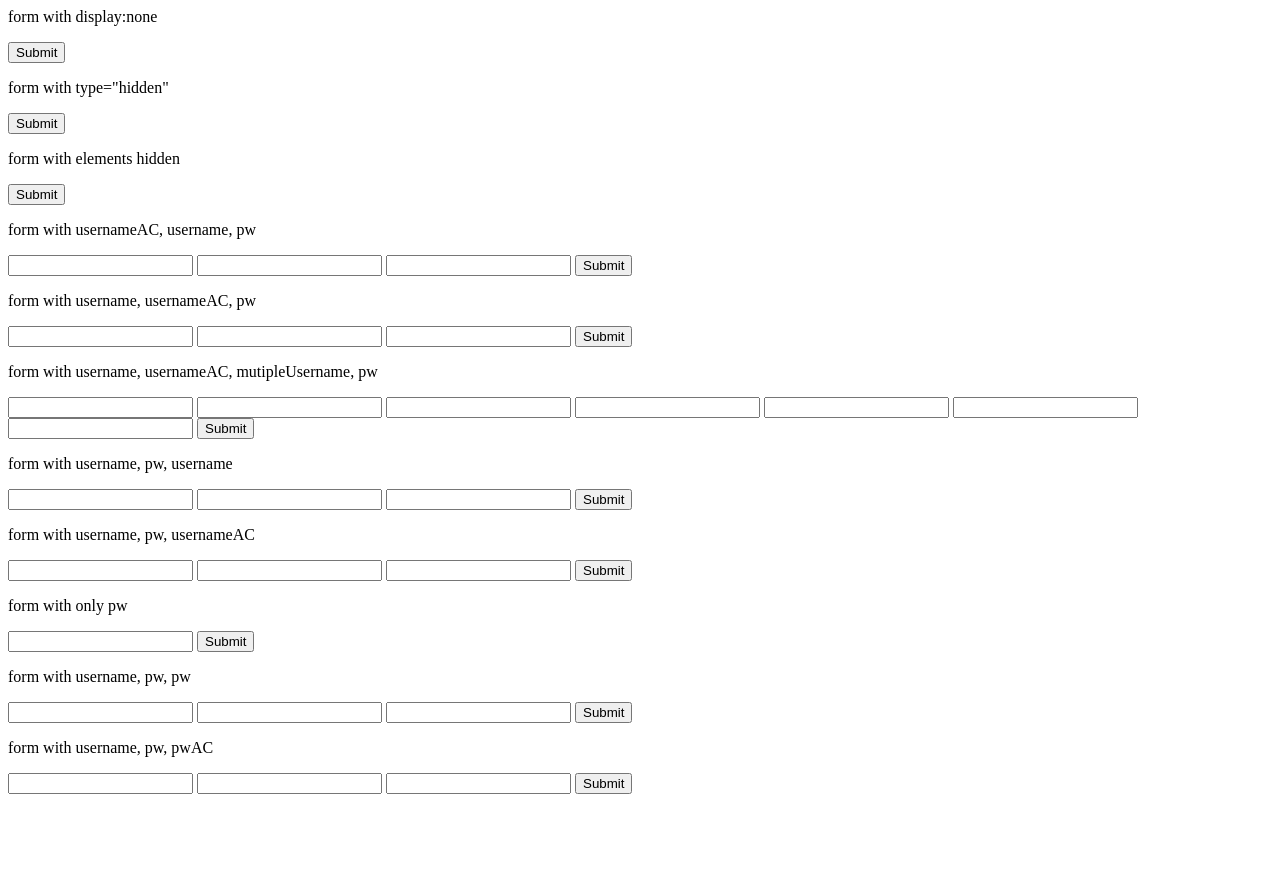
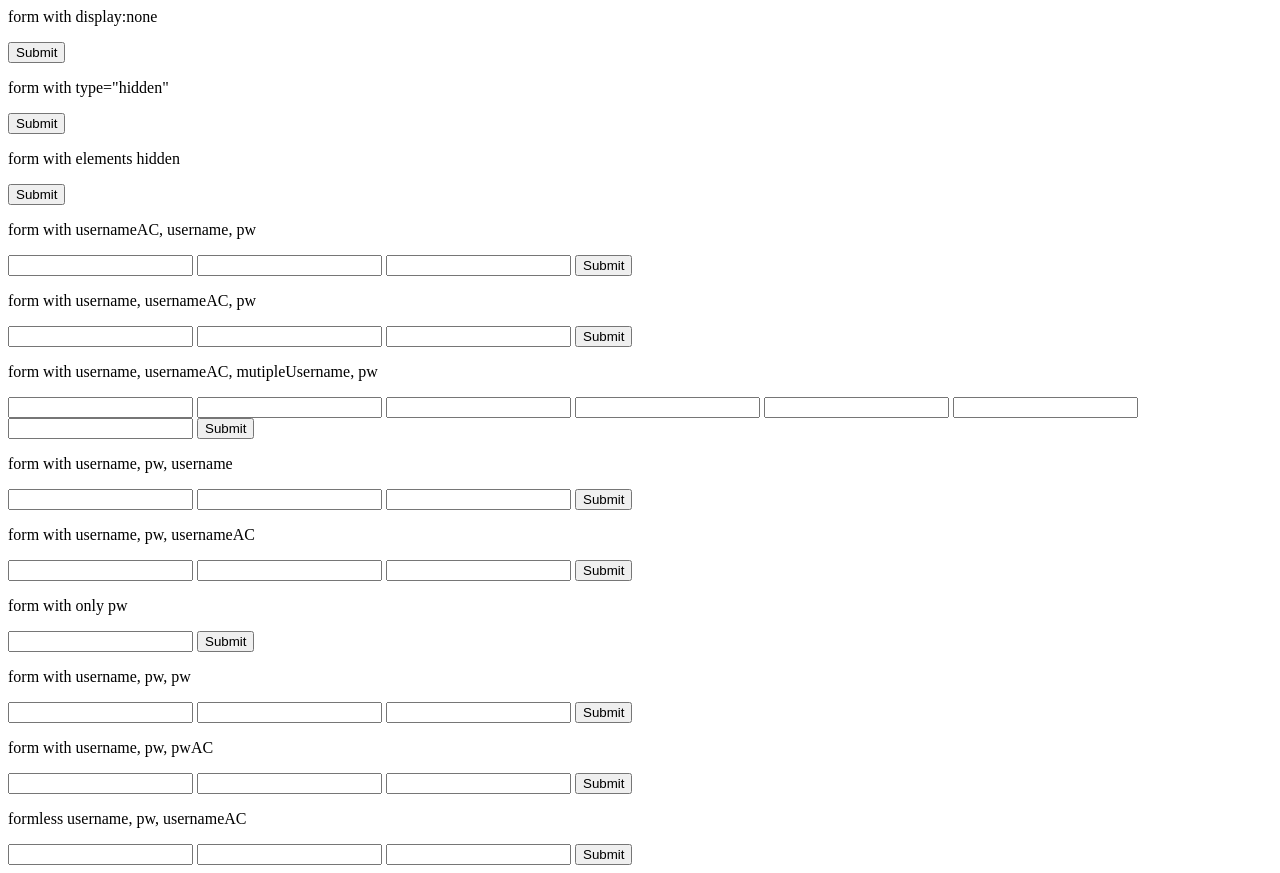
Before and after one commit to 1rneh/1rneh.github.io, a plain HTML site: page index.html in a window 1280 px wide. Before the commit the page ends 810 px from the top, so only its background shows below. Drawn offline with Linux system fonts and the light colour scheme.

Commit message:
something

```diff
--- a/index.html
+++ b/index.html
@@ -95,3 +95,10 @@
 
     <button type="submit">Submit</button>
 </form>
+
+<p>formless username, pw, usernameAC</p>
+<input type="text" name="username">
+<input type="password" name="password">
+<input type="text" name="username" autocomplete="username">
+
+<button type="submit">Submit</button>
```
